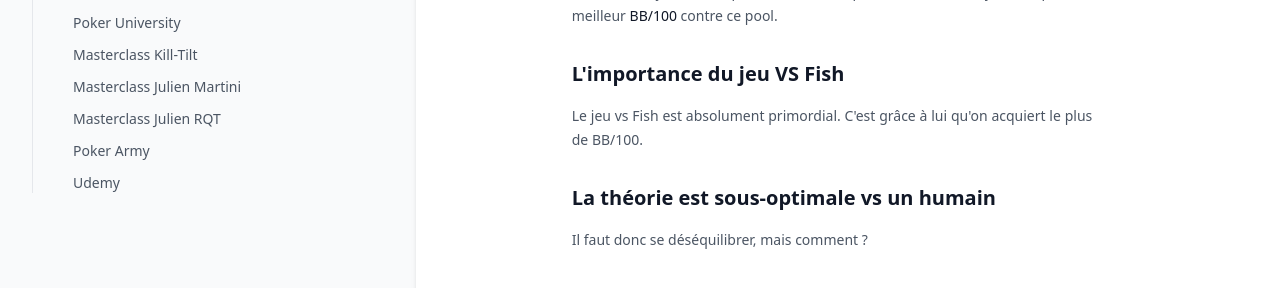
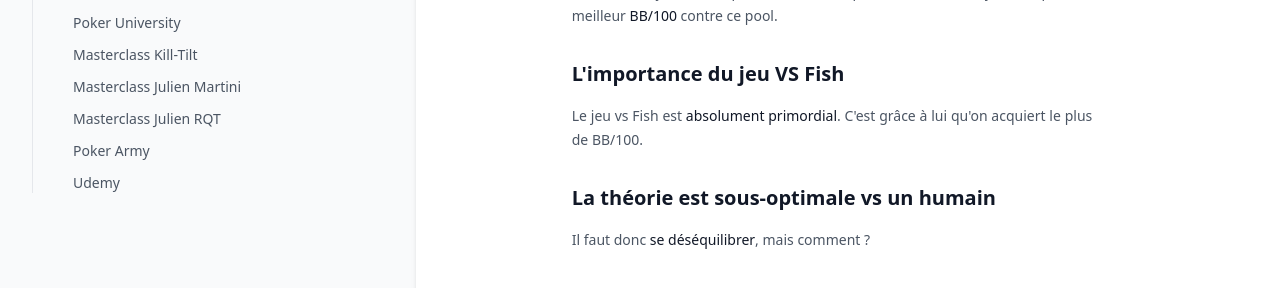
Before and after one commit to greglejeune/ebook, a Jekyll site: the page built from poker.html, in a window 1280 px wide. Shown: the part 231-519 px from the top of the page. Built offline with Jekyll 4.4.1, drawn with Linux system fonts in a browser that asks for light colours.

Commit message:
Update poker.html

```diff
--- a/poker.html
+++ b/poker.html
@@ -8,8 +8,8 @@ layout: poker
 
 <h2>L'importance du jeu VS Fish</h2>
 
-<p style="text-align: justify;">Le jeu vs Fish est absolument primordial. C'est grâce à lui qu'on acquiert le plus de BB/100.</p>
+<p style="text-align: justify;">Le jeu vs Fish est <strong>absolument primordial</strong>. C'est grâce à lui qu'on acquiert le plus de BB/100.</p>
 
 <h2>La théorie est sous-optimale vs un humain</h2>
 
-<p style="text-align: justify;">Il faut donc se déséquilibrer, mais comment ?</p>
+<p style="text-align: justify;">Il faut donc <strong>se déséquilibrer</strong>, mais comment ?</p>
```
